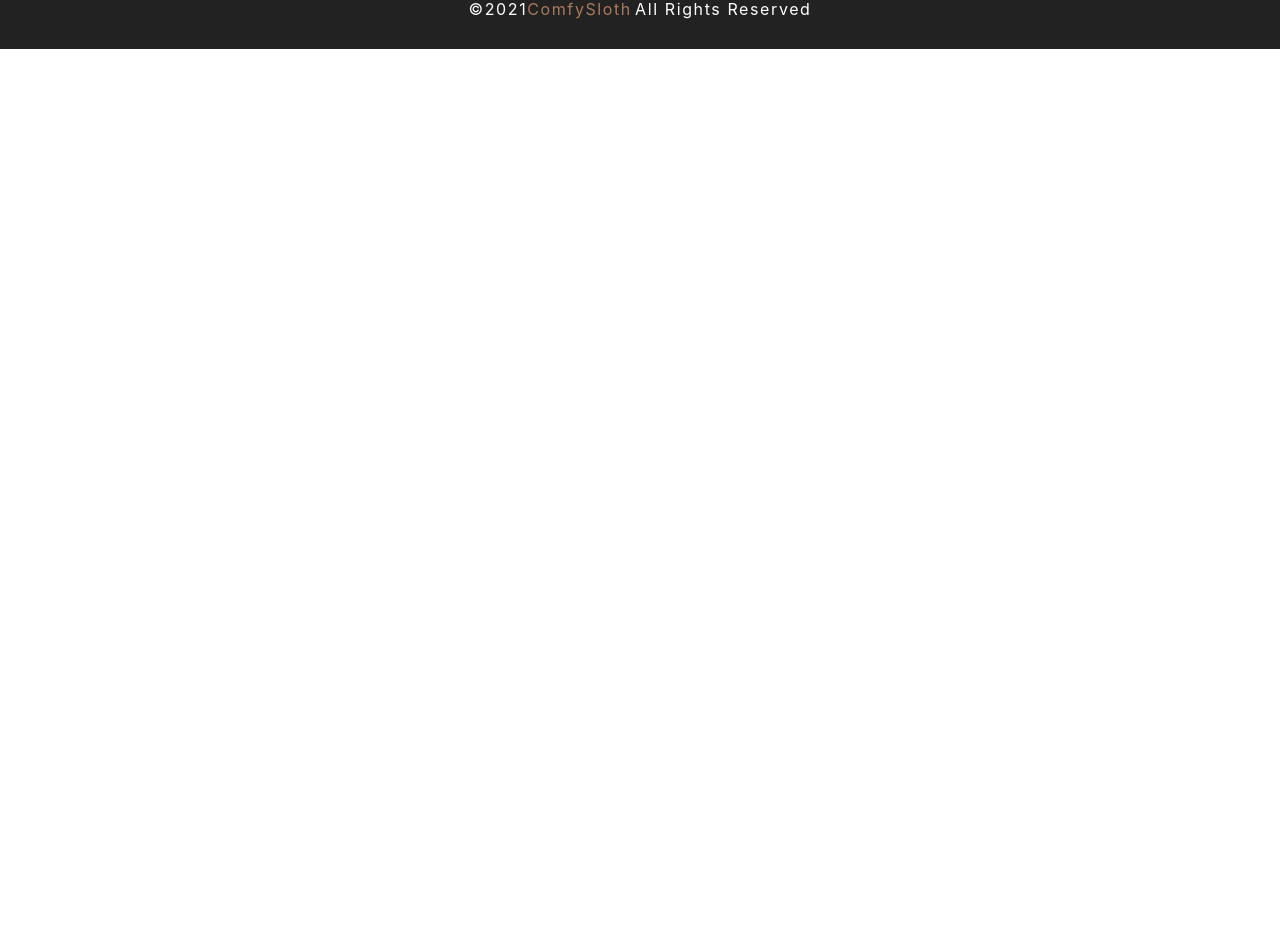
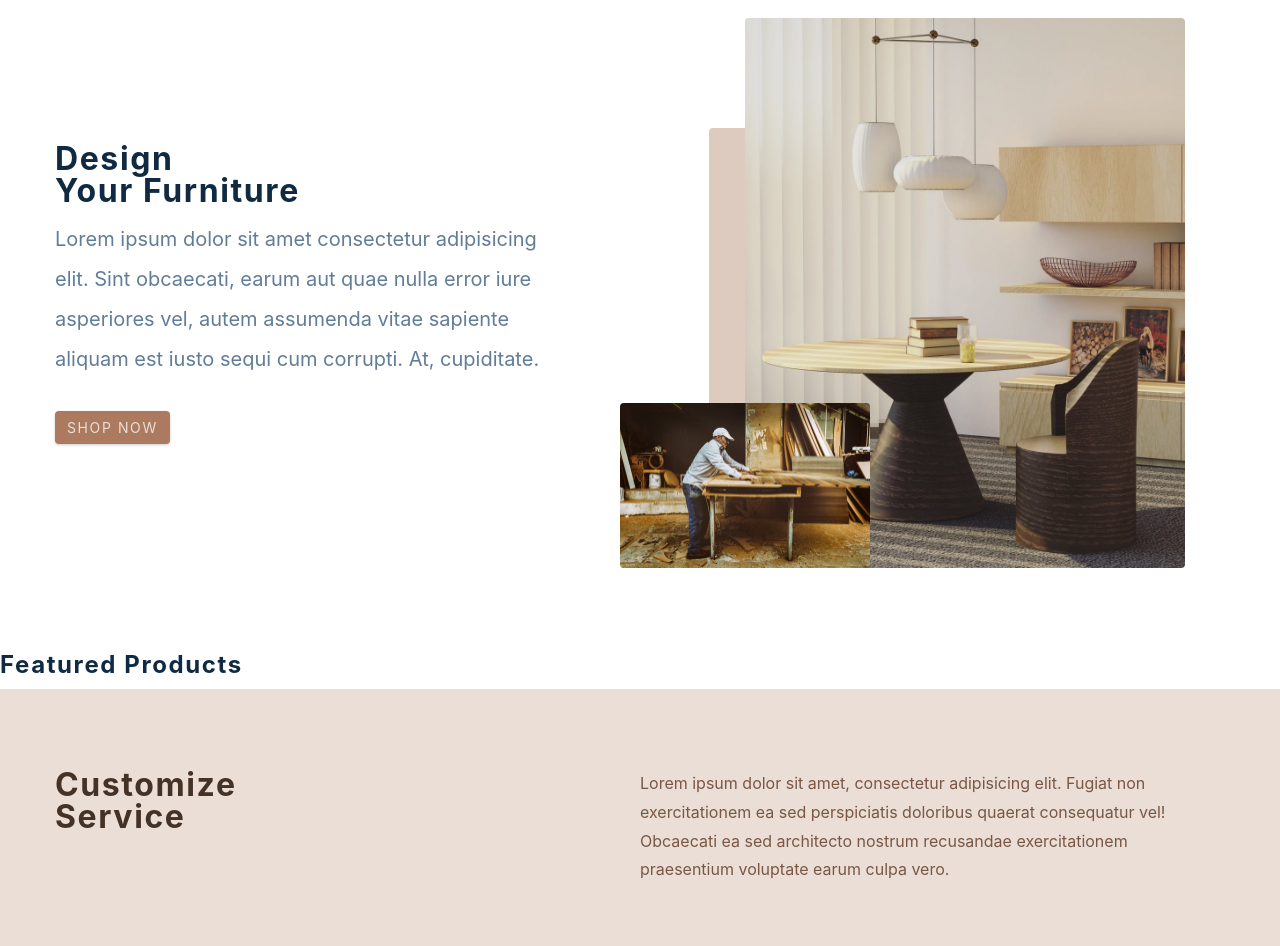
Before and after one commit to karthikashutosh/KaselStore, a React (Create React App) app: page / in a window 1280 px wide. Shown: the part 147-1093 px from the top of the page. Before the commit the page ends 800 px from the top, so only its background shows below. Built offline with nearby package versions, Linux system fonts and the light colour scheme.

Commit message:
home page added

```diff
--- a/src/components/Contact.js
+++ b/src/components/Contact.js
@@ -1,9 +1,28 @@
-import React from 'react'
-import styled from 'styled-components'
+import React from "react";
+import styled from "styled-components";
 
 const Contact = () => {
-  return <h4>contact section</h4>
-}
+  return (
+    <Wrapper>
+      <div className="section-center">
+        <h3>Join our Newsletter for Future Updates</h3>
+        <div className="content">
+          <p>
+            Lorem ipsum dolor sit amet consectetur adipisicing elit. Quam quis
+            obcaecati minus, autem ipsam cupiditate eum ratione vero praesentium
+            officiis adipisci distinctio ducimus ipsa numquam cum consectetur
+            impedit labore. Error!
+          </p>
+          <form className="contact-form">
+            <input type="text" className="form-input"  placeholder="Enter your mail"/>
+         <button type="submit" className="submit-btn">Suscribe</button>
+          </form>
+
+        </div>
+      </div>
+    </Wrapper>
+  );
+};
 const Wrapper = styled.section`
   padding: 5rem 0;
   h3 {
@@ -67,6 +86,6 @@ const Wrapper = styled.section`
   @media (min-width: 1280px) {
     padding: 15rem 0;
   }
-`
+`;
 
-export default Contact
+export default Contact;
--- a/src/components/Hero.js
+++ b/src/components/Hero.js
@@ -1,12 +1,32 @@
-import React from 'react'
-import styled from 'styled-components'
-import { Link } from 'react-router-dom'
-import heroBcg from '../assets/hero-bcg.jpeg'
-import heroBcg2 from '../assets/hero-bcg-2.jpeg'
+import React from "react";
+import styled from "styled-components";
+import { Link } from "react-router-dom";
+import heroBcg from "../assets/hero-bcg.jpeg";
+import heroBcg2 from "../assets/hero-bcg-2.jpeg";
 
 const Hero = () => {
-  return <h4>hero</h4>
-}
+  return (
+    <Wrapper className="section-center">
+      <article className="content">
+        <h3>
+          Design <br />
+          your furniture
+        </h3>
+        <p>
+          Lorem ipsum dolor sit amet consectetur adipisicing elit. Sint
+          obcaecati, earum aut quae nulla error iure asperiores vel, autem
+          assumenda vitae sapiente aliquam est iusto sequi cum corrupti. At,
+          cupiditate.
+        </p>
+        <Link to="/products" className="btn btn-hero">shop now</Link>
+      </article>
+      <article className="img-container">
+        <img src={heroBcg} alt="" className="main-img" />
+<img src={heroBcg2} alt="" className="accent-img" />
+      </article>
+    </Wrapper>
+  );
+};
 
 const Wrapper = styled.section`
   min-height: 60vh;
@@ -58,7 +78,7 @@ const Wrapper = styled.section`
       border-radius: var(--radius);
     }
     .img-container::before {
-      content: '';
+      content: "";
       position: absolute;
       width: 10%;
       height: 80%;
@@ -68,6 +88,6 @@ const Wrapper = styled.section`
       border-radius: var(--radius);
     }
   }
-`
+`;
 
-export default Hero
+export default Hero;
--- a/src/components/Services.js
+++ b/src/components/Services.js
@@ -1,10 +1,39 @@
-import React from 'react'
-import styled from 'styled-components'
-import { services } from '../utils/constants'
+import React from "react";
+import styled from "styled-components";
+import { services } from "../utils/constants";
 
 const Services = () => {
-  return <h4>services </h4>
-}
+  return (
+    <Wrapper>
+      <div className="section-center">
+        <article className="header">
+          <h3>
+            customize <br />
+            Service
+          </h3>
+          <p>
+            Lorem ipsum dolor sit amet, consectetur adipisicing elit. Fugiat non
+            exercitationem ea sed perspiciatis doloribus quaerat consequatur
+            vel! Obcaecati ea sed architecto nostrum recusandae exercitationem
+            praesentium voluptate earum culpa vero.
+          </p>
+        </article>
+        <div className="services-center">
+          {services.map((service) => {
+            const { id, text, icon, title } = service;
+            return (
+              <article key={id} className="service">
+                <span className="icon">{icon}</span>
+                <h4>{title}</h4>
+                <p>{text}</p>
+              </article>
+            );
+          })}
+        </div>
+      </div>
+    </Wrapper>
+  );
+};
 
 const Wrapper = styled.section`
   h3,
@@ -68,5 +97,5 @@ const Wrapper = styled.section`
       transform: translateY(5rem);
     }
   }
-`
-export default Services
+`;
+export default Services;
--- a/src/pages/HomePage.js
+++ b/src/pages/HomePage.js
@@ -1,7 +1,14 @@
-import React from 'react'
-import { FeaturedProducts, Hero, Services, Contact } from '../components'
+import React from "react";
+import { FeaturedProducts, Hero, Services, Contact } from "../components";
 const HomePage = () => {
-  return <h4>home page</h4>
-}
+  return (
+    <main>
+      <Hero />
+      <FeaturedProducts />
+      <Services />
+      <Contact />
+    </main>
+  );
+};
 
-export default HomePage
+export default HomePage;
```
